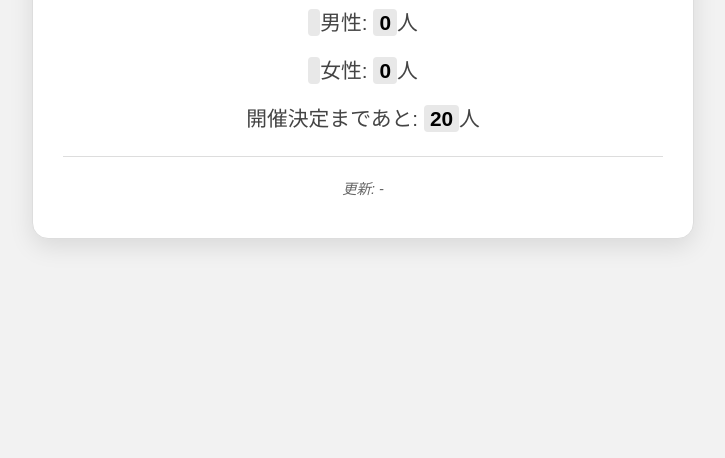
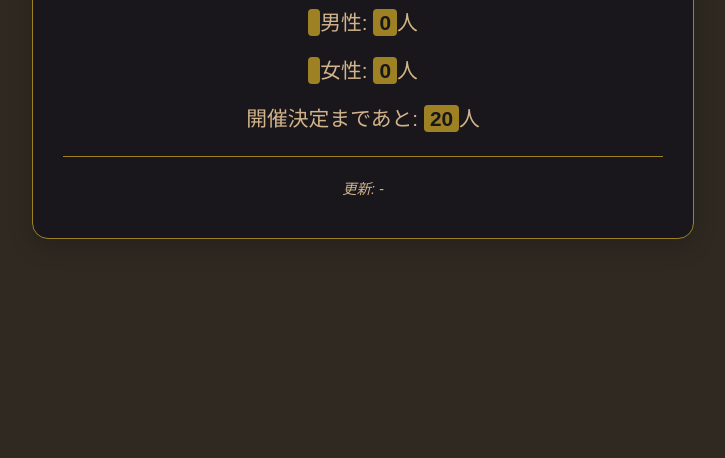
Before and after one commit to Inaijhs95/QuizApp, a plain HTML site: page attendance-summary.html in a window 1280 px wide. Shown: the part 342-800 px from the top of the page, without its empty margins (277-1002 px from the left). Drawn offline with Linux system fonts and the light colour scheme; no server answers.

Commit message:
Update attendance-summary.html

```diff
--- a/attendance-summary.html
+++ b/attendance-summary.html
@@ -8,8 +8,8 @@
     /* 全体設定 */
     body {
         font-family: 'Arial', sans-serif;
-    background-color: #f2f2f2; /* 明るいグレーの背景 */
-    color: #333; /* シックな濃いグレー文字 */
+        background-color: #2f2921; /* 背景をダークブラウンに変更 */
+        color: #9e8123; /* シックなゴールド文字 */
         margin: 0;
         padding: 0;
         display: flex;
@@ -22,18 +22,18 @@ body {
     .container {
         max-width: 600px;
         width: 100%;
-    background: #fff;
+        background: #19171b; /* コンテナ背景を非常にダークな色に変更 */
         padding: 40px 30px;
         border-radius: 16px;
-    box-shadow: 0 8px 24px rgba(0, 0, 0, 0.1);
+        box-shadow: 0 8px 24px rgba(0, 0, 0, 0.2); /* シャドウを少し濃く */
         text-align: center;
-    border: 1px solid #ddd; /* 控えめな境界線 */
+        border: 1px solid #9e8123; /* ゴールドの境界線 */
     }
 
     /* ヘッダー設定 */
     .container h1 {
         font-size: 2rem;
-    color: #222;
+        color: #9e8123; /* タイトルをゴールドに変更 */
         margin-bottom: 20px;
         font-weight: bold;
         letter-spacing: 0.05em;
@@ -43,24 +43,24 @@ body {
     .count {
         font-size: 1.3rem;
         margin: 15px 0;
-    color: #444;
+        color: #d2b48c; /* テキストカラーを明るめのゴールドに調整 */
         line-height: 1.6;
     }
 
     .count span {
         font-weight: bold;
-    color: #000;
+        color: #19171b; /* ダークブラウンに変更 */
         padding: 2px 6px;
-    background: #e8e8e8;
+        background: #9e8123; /* ゴールド背景 */
         border-radius: 4px;
     }
 
     /* 更新タイム */
     .update-time {
         font-size: 0.9rem;
-    color: #666;
+        color: #d2b48c; /* テキストカラーを明るめのゴールドに調整 */
         margin-top: 20px;
-    border-top: 1px solid #ddd;
+        border-top: 1px solid #9e8123; /* ゴールドの境界線 */
         padding-top: 20px;
         font-style: italic;
     }
@@ -75,8 +75,8 @@ body {
             font-size: 1.8rem;
         }
     }
+</style>
 
-</style>
 
 
 </head>
```
Lines whose indentation alone changed are shown as unchanged.
